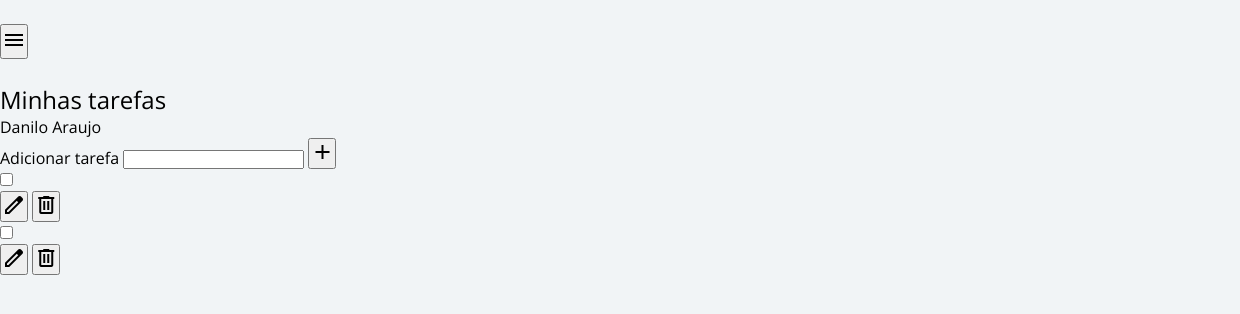
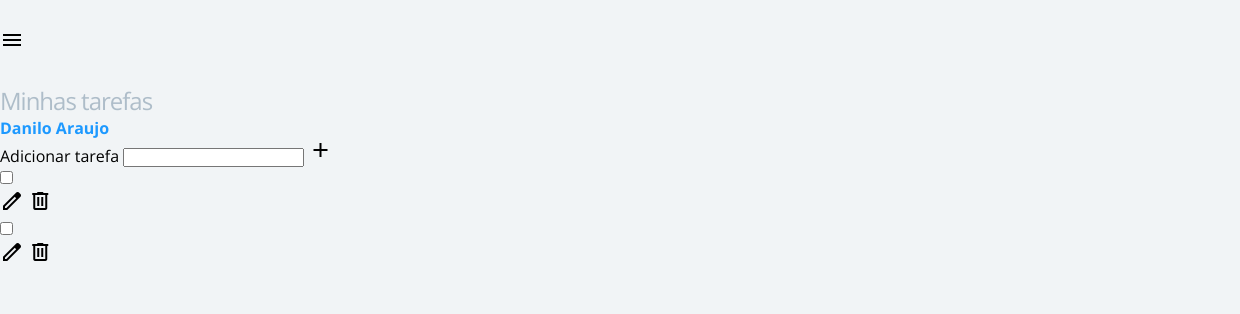
Before and after one commit to DaniloMendonca08/checkpoint-todolist, a plain HTML site: page index.html in a window 1280 px wide. Shown: the full height of the page, 0-1240 px from the left. Drawn offline with nearby package versions, Linux system fonts and the light colour scheme.

Commit message:
botões foram estilizados e removidos a borda, o título foi estilizado também juntamente com o subtítulo

```diff
--- a/css/style.css
+++ b/css/style.css
@@ -65,3 +65,22 @@ header {
     display: flex;
     justify-content: space-between;
 }
+
+.button {
+    border: 0;
+    background-color: transparent;
+    cursor: pointer;
+}
+
+.title {
+    line-height: 1.5;
+    letter-spacing: -1px;
+    font-weight: 300;
+    color: var(--color-text-light);
+}
+
+.subtitle {
+    line-height: 1.2;
+    font-weight: 700;
+    color: var(--color-brand-primary);
+}
```
